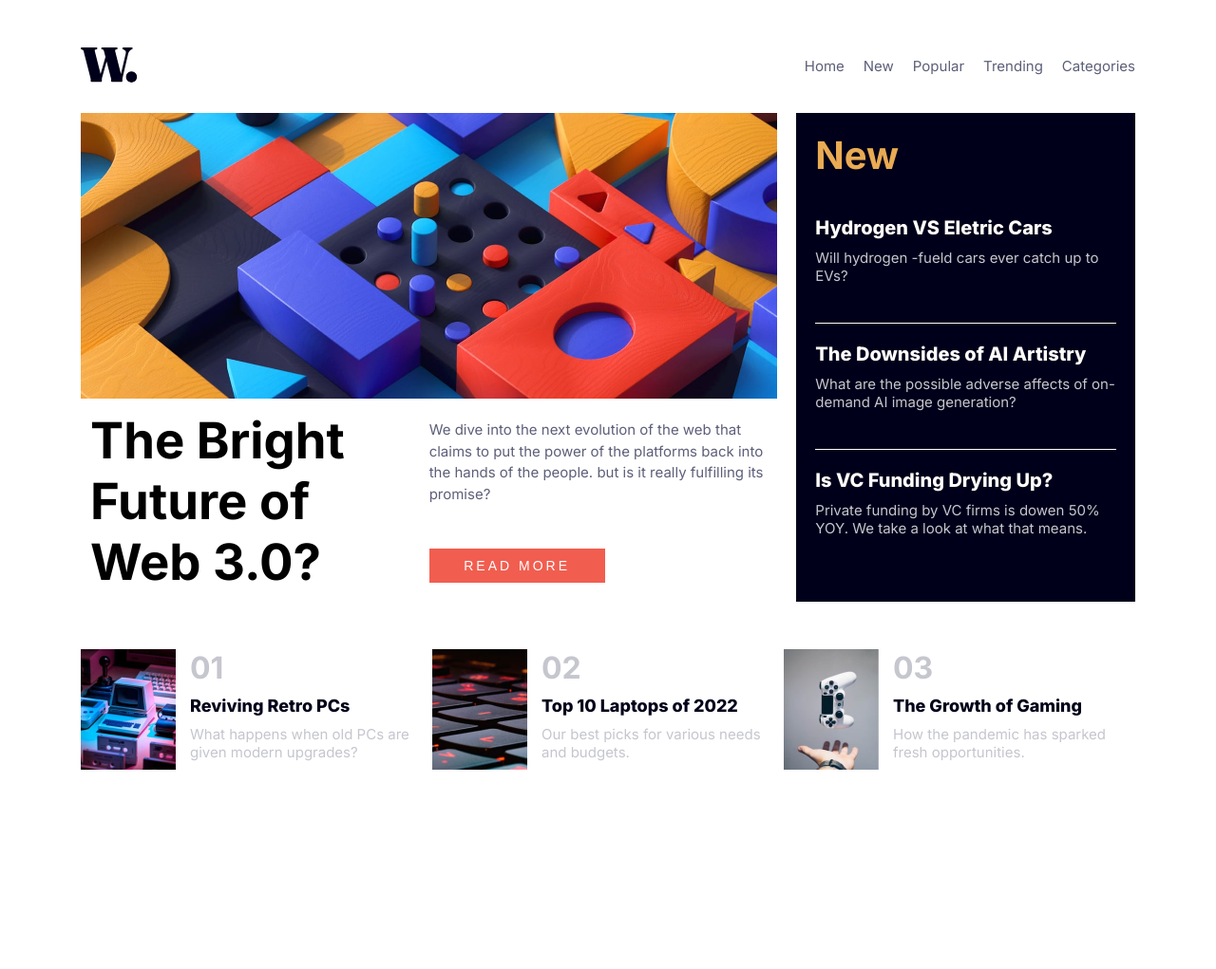
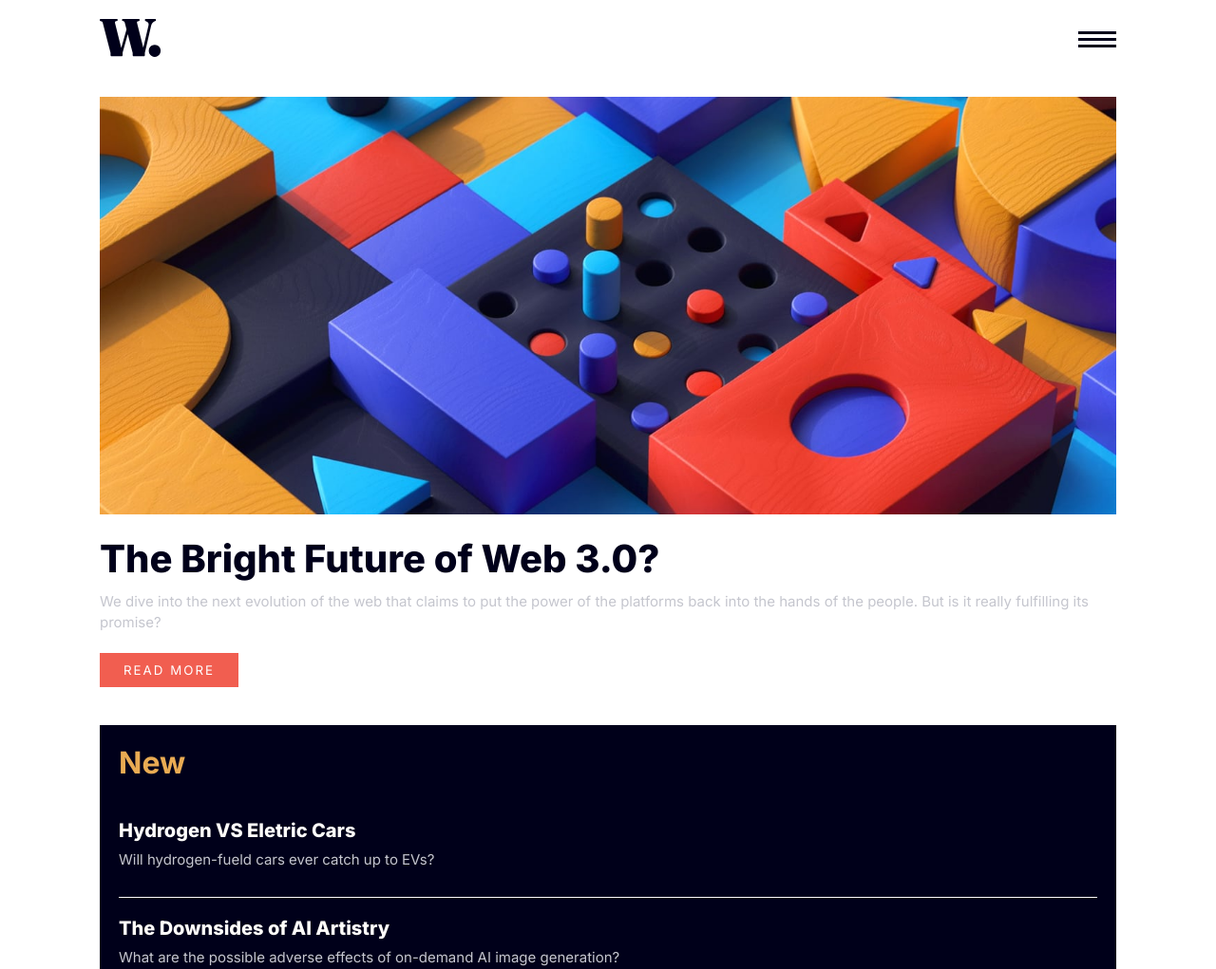
Before and after one commit to jchapar/new_homepage_FEM, a plain HTML site: page index.html in a window 1280 px wide. Shown: the top 1021 px of the page at 95% size. Before the commit the page ends 861 px from the top, so only its background shows below. Drawn offline with Linux system fonts and the light colour scheme.

Commit message:
mobile markup and styles for the showcase section done

```diff
--- a/css/style.css
+++ b/css/style.css
@@ -11,17 +11,18 @@
 *,
 *::before,
 *::after {
+  margin: 0;
+  padding: 0;
   box-sizing: border-box;
-  padding: 0;
-  margin: 0;
+  font-family: 'Inter', sans-serif;
+}
+
+html {
+  font-size: 62.5%;
 }
 
 ul {
   list-style: none;
-}
-
-li {
-  text-decoration: none;
 }
 
 a {
@@ -29,6 +30,7 @@ a {
 }
 
 img {
+  max-width: 100%;
   width: 100%;
 }
 
@@ -37,190 +39,123 @@ img {
   margin: 0 auto;
 }
 
-html {
-  font-size: 62.5%;
-}
-
-body {
-  font-family: 'Inter', sans-serif;
-  padding: 5rem;
-}
-
 /* Header */
-.header .flex-container {
+.header {
   display: flex;
   align-items: center;
   justify-content: space-between;
-  margin-bottom: 3rem;
+  padding: 2rem;
 }
 
-.header .logo-wrapper {
-  width: 6rem;
+#open-menu,
+#open-menu {
+  align-items: center;
+  justify-content: center;
+  cursor: pointer;
 }
 
-.main-nav .main-nav-list {
+#open-menu {
+  display: none;
+}
+
+#open-menu.active {
   display: flex;
 }
 
-.main-nav .main-nav-list .main-nav-item:not(:last-child) {
-  margin-right: 2rem;
+#close-menu {
+  display: none;
 }
 
-.main-nav .main-nav-list .main-nav-item a {
-  font-size: 1.5rem;
-  color: var(--dark-grayish-blue);
-  transition: all 0.3s ease;
+#close-menu.active {
+  display: flex;
 }
 
-.main-nav .main-nav-list .main-nav-item a:hover {
-  color: var(--soft-red);
+nav ul {
+  display: none;
 }
 
-/* Showcase Section */
+/* Showcase */
 .showcase {
-  margin-bottom: 5rem;
+  padding: 2rem;
 }
 
-.showcase .grid-container {
-  display: grid;
-  grid-template-columns: repeat(3, minmax(350px, 1fr));
-  gap: 2rem;
+/* Grid Item One */
+.grid-item-one .articles {
+  margin-top: 2rem;
 }
 
-.showcase .grid-item-left {
-  grid-column: 1 / 3;
-  display: flex;
-  flex-direction: column;
+.grid-item-one {
+  margin-bottom: 4rem;
 }
 
-.grid-item-left .bottom {
-  display: grid;
-  grid-template-columns: repeat(2, minmax(350px, 1fr));
+.grid-item-one .articles h1 {
+  font-weight: 800;
+  color: var(--very-dark-blue);
+  font-size: 4rem;
+  margin-bottom: 1rem;
 }
 
-.grid-item-left .bottom .left {
-  padding: 1rem;
-  font-size: 4.5rem;
+.grid-item-one .articles p {
+  font-weight: 400;
+  color: var(--grayish-blue);
+  font-size: 1.5rem;
+  line-height: 1.5;
+  margin-bottom: 2rem;
 }
 
-.grid-item-left .bottom .right {
-  display: flex;
-  flex-direction: column;
-  justify-content: space-between;
-  padding: 2rem 0;
-}
-.grid-item-left .bottom .right p {
-  font-size: 1.5rem;
-  color: var(--dark-grayish-blue);
-  line-height: 1.5;
+.grid-item-one .articles button {
+  background: var(--soft-red);
+  color: #fff;
+  padding: 1rem 2.5rem;
+  text-transform: uppercase;
+  letter-spacing: 2px;
+  border: none;
+  outline: none;
+  transition: all 0.2s ease;
 }
 
-.grid-item-left .bottom .right button {
-  width: 18.5rem;
-  padding: 1rem 1rem;
-  background: var(--soft-red);
-  border: 0;
-  color: #fff;
-  text-transform: uppercase;
-  letter-spacing: 0.3rem;
-  font-size: 1.4rem;
-  cursor: pointer;
-}
-
-.grid-item-left .bottom .right button:hover {
+.grid-item-one .articles button:hover {
   background: var(--very-dark-blue);
 }
 
-.showcase .grid-item-right {
+/* Grid Item Two */
+.grid-item-two {
   background: var(--very-dark-blue);
-  grid-column: 3 / 4;
   padding: 2rem;
 }
 
-.showcase .grid-item-right h2 {
-  font-size: 4rem;
+.grid-item-two h2 {
   font-weight: 700;
+  font-size: 3.2rem;
   color: var(--soft-orange);
   margin-bottom: 2rem;
 }
 
-.showcase .grid-item-right h3 {
+.grid-item-two article {
+  padding: 2rem 0;
+}
+
+.grid-item-two article:not(:last-child) {
+  border-bottom: 1px solid var(--off-white);
+}
+
+.grid-item-two article h3 {
+  font-weight: 800;
   font-size: 2rem;
-  font-weight: 800;
   color: var(--off-white);
   margin-bottom: 1rem;
   cursor: pointer;
+  transition: all 0.2s ease;
 }
 
-.showcase .grid-item-right h3:hover {
+.grid-item-two article h3:hover {
   color: var(--soft-orange);
 }
 
-.showcase .grid-item-right p {
+.grid-item-two article p {
+  font-weight: 400;
   font-size: 1.5rem;
-  font-weight: 400;
-  color: var(--grayish-blue);
-  margin-bottom: 2rem;
-}
-
-.showcase .grid-item-right div {
-  padding: 2rem 0;
-}
-
-.showcase .grid-item-right div:not(:last-child) {
-  border-bottom: 1px solid var(--off-white);
-}
-
-/* Articles Section */
-.articles .grid-container {
-  display: grid;
-  grid-template-columns: repeat(3, minmax(350px, 1fr));
-}
-
-.articles .grid-container div {
-  display: flex;
-}
-
-.articles .grid-container div img {
-  width: 10rem;
-}
-
-.articles .grid-container div .content {
-  display: flex;
-  flex-direction: column;
-  margin-left: 1.5rem;
-}
-
-.articles .grid-container div .content span {
-  font-size: 3.2rem;
-  font-weight: 700;
   color: var(--grayish-blue);
   margin-bottom: 1rem;
+  line-height: 1.2;
 }
-
-.articles .grid-container div .content h4 {
-  font-size: 1.8rem;
-  font-weight: 800;
-  color: var(--very-dark-blue);
-  margin-bottom: 1rem;
-  cursor: pointer;
-}
-
-.articles .grid-container div .content h4:hover {
-  color: var(--soft-orange);
-}
-
-.articles .grid-container div .content p {
-  font-size: 1.5rem;
-  font-weight: 400;
-  color: var(--grayish-blue);
-}
-
-/* Attribute */
-.attribution {
-  font-size: 11px;
-  text-align: center;
-}
-.attribution a {
-  color: hsl(228, 45%, 44%);
-}
--- a/index.html
+++ b/index.html
@@ -12,121 +12,88 @@
     />
     <link rel="icon" type="image/png" sizes="32x32" href="./assets/images/favicon-32x32.png" />
     <link rel="stylesheet" href="css/style.css" />
-    <link rel="stylesheet" media="screen and (max-width: 768px)" href="css/mobile.css" />
+    <script src="js/script.js" defer></script>
     <title>Frontend Mentor | News homepage</title>
   </head>
   <body>
     <!-- Header -->
-    <header class="header">
-      <div class="container flex-container">
-        <!-- Logo -->
-        <div class="logo-wrapper">
+    <header class="header container">
+      <div class="logo-container">
         <img src="assets/images/logo.svg" alt="Logo" />
       </div>
 
-        <!-- Menu -->
-        <nav class="main-nav">
-          <ul class="main-nav-list">
-            <li class="main-nav-item">
+      <nav>
+        <!-- Close Nav Button -->
+        <div id="close-menu">
+          <img src="assets/images/icon-menu-close.svg" alt="Close Navigation" />
+        </div>
+        <!-- Main Nav -->
+        <ul>
+          <li>
             <a href="#">Home</a>
           </li>
-            <li class="main-nav-item">
+          <li>
             <a href="#">New</a>
           </li>
-            <li class="main-nav-item">
+          <li>
             <a href="#">Popular</a>
           </li>
-            <li class="main-nav-item">
+          <li>
             <a href="#">Trending</a>
           </li>
-            <li class="main-nav-item">
+          <li>
             <a href="#">Categories</a>
           </li>
         </ul>
+
+        <!-- Close Nav Button -->
+        <div id="open-menu" class="active">
+          <img src="assets/images/icon-menu.svg" alt="Open Navigation" />
+        </div>
       </nav>
-      </div>
     </header>
 
-    <!-- Main -->
-    <main>
-      <!-- showcase -->
-      <section class="showcase">
-        <div class="container grid-container">
-          <!-- Grid item -->
-          <div class="grid-item-left">
-            <!-- top -->
-            <div class="top">
-              <img src="assets/images/image-web-3-desktop.jpg" alt="Show Case" />
-            </div>
-            <!-- Bottom -->
-            <div class="bottom">
-              <div class="left">
-                <h3>The Bright Future of Web 3.0?</h3>
-              </div>
-              <div class="right">
+    <!-- Showcase -->
+    <section class="showcase container grid">
+      <!-- Grid item one -->
+      <div class="grid-item-one">
+        <picture>
+          <source media="(min-width: 768px)" srcset="assets/images/image-web-3-desktop.jpg" />
+          <img src="assets/images/image-web-3-mobile.jpg" alt="" />
+        </picture>
+
+        <div class="articles">
+          <article>
+            <h1>The Bright Future of Web 3.0?</h1>
+          </article>
+          <article>
             <p>
               We dive into the next evolution of the web that claims to put the power of the
-                  platforms back into the hands of the people. but is it really fulfilling its
-                  promise?
+              platforms back into the hands of the people. But is it really fulfilling its promise?
             </p>
             <button>Read More</button>
+          </article>
         </div>
       </div>
-          </div>
-          <!-- Grid item -->
-          <div class="grid-item-right">
+
+      <!-- Grid item two -->
+      <div class="grid-item-two">
         <h2>New</h2>
-            <div>
+
+        <article>
           <h3>Hydrogen VS Eletric Cars</h3>
-              <p>Will hydrogen -fueld cars ever catch up to EVs?</p>
-            </div>
-            <div>
+          <p>Will hydrogen-fueld cars ever catch up to EVs?</p>
+        </article>
+        <article>
           <h3>The Downsides of AI Artistry</h3>
-              <p>What are the possible adverse affects of on-demand AI image generation?</p>
-            </div>
-            <div>
+          <p>What are the possible adverse effects of on-demand AI image generation?</p>
+        </article>
+        <article>
           <h3>Is VC Funding Drying Up?</h3>
-              <p>
-                Private funding by VC firms is dowen 50% YOY. We take a look at what that means.
-              </p>
-            </div>
-          </div>
+          <p>Private funding by VC films is down 50% YOY. We take a look at what that means.</p>
+        </article>
       </div>
     </section>
-
-      <!-- Articles Section -->
-      <section class="articles">
-        <div class="container grid-container">
-          <!-- Grid item -->
-          <div>
-            <img src="assets/images/image-retro-pcs.jpg" alt="Retro" />
-            <div class="content">
-              <span>01</span>
-              <h4>Reviving Retro PCs</h4>
-              <p>What happens when old PCs are given modern upgrades?</p>
-            </div>
-          </div>
-          <!-- Grid item -->
-          <div>
-            <img src="assets/images/image-top-laptops.jpg" alt="Retro" />
-            <div class="content">
-              <span>02</span>
-              <h4>Top 10 Laptops of 2022</h4>
-              <p>Our best picks for various needs and budgets.</p>
-            </div>
-          </div>
-          <!-- Grid item -->
-          <div>
-            <img src="assets/images/image-gaming-growth.jpg" alt="Retro" />
-            <div class="content">
-              <span>03</span>
-              <h4>The Growth of Gaming</h4>
-              <p>How the pandemic has sparked fresh opportunities.</p>
-            </div>
-          </div>
-        </div>
-      </section>
-    </main>
 
     <!-- <div class="attribution">
       Challenge by
--- /dev/null
+++ b/js/script.js
@@ -0,0 +1,11 @@
+const navbar = document.querySelector('nav')
+const openMenu = document.getElementById('menu-button')
+const closeMenu = document.getElementById('menu-close')
+
+openMenu.addEventListener('click', () => {
+  navbar.classList.add('open')
+})
+
+closeMenu.addEventListener('click', () => {
+  navbar.classList.remove('open')
+})
```
Also changed, not shown: css/mobile.css (deleted). Lines whose indentation alone changed are shown as unchanged.
